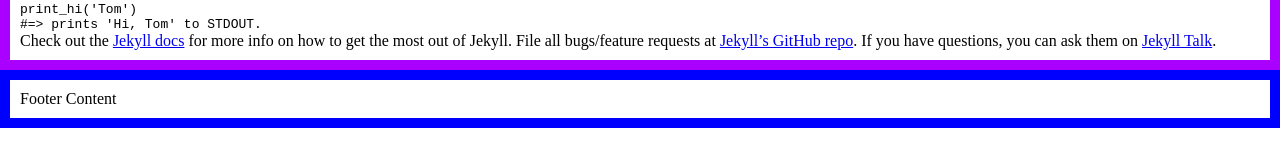
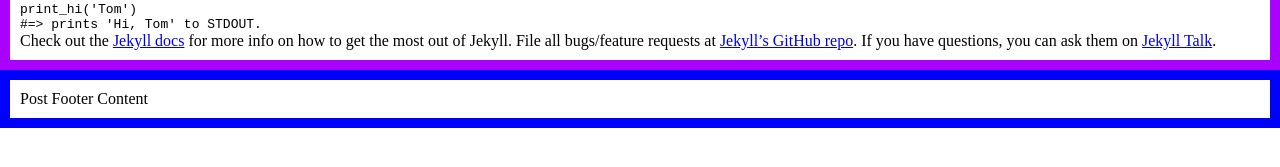
Before and after one commit to robert-laws/jekyll-lynda, a Jekyll site: the page built from _posts/2018-08-17-welcome-to-jekyll.markdown, in a window 1280 px wide. Shown: the part 342-509 px from the top of the page. Built offline with Jekyll 4.4.1, drawn with Linux system fonts in a browser that asks for light colours.

Commit message:
add posts permalink, conditional footer

```diff
--- a/_config.yml
+++ b/_config.yml
@@ -15,3 +15,4 @@
 
 # Build settings
 markdown: kramdown
+permalink: /posts/:title
--- /dev/null
+++ b/_includes/footer_post.html
@@ -0,0 +1,3 @@
+<footer>
+  <p>Post Footer Content</p>
+</footer>
--- a/_includes/header.html
+++ b/_includes/header.html
@@ -7,7 +7,7 @@
     <ul>
       <li><a href="{{site.baseurl}}/">Home</a></li>
       <li><a href="{{site.baseurl}}/about">About</a></li>
-      <li><a href="{{site.baserul}}/posts.html">Posts</a></li>
+      <li><a href="{{site.baserul}}/posts">Posts</a></li>
     </ul>
   </nav>
 </header>
--- a/_layouts/default.html
+++ b/_layouts/default.html
@@ -9,7 +9,11 @@
     {{ content }}
   </section>
 
-  <!-- footer content -->
-  {% include footer.html %}
+  <!-- footer content - conditional if content is a blog post -->
+  {% if page.id %}
+    {% include footer_post.html %}
+  {% else %}
+    {% include footer.html %}
+  {% endif %}
 </body>
 </html>
```
Also changed, not shown: posts.md (+1 -0 lines).
